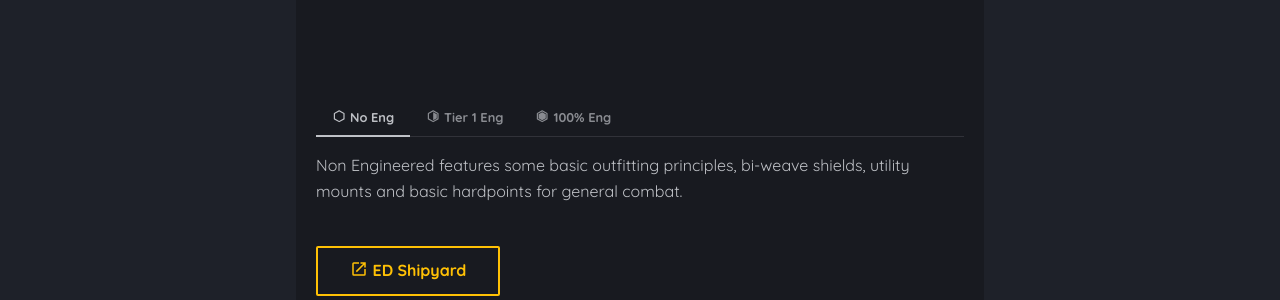
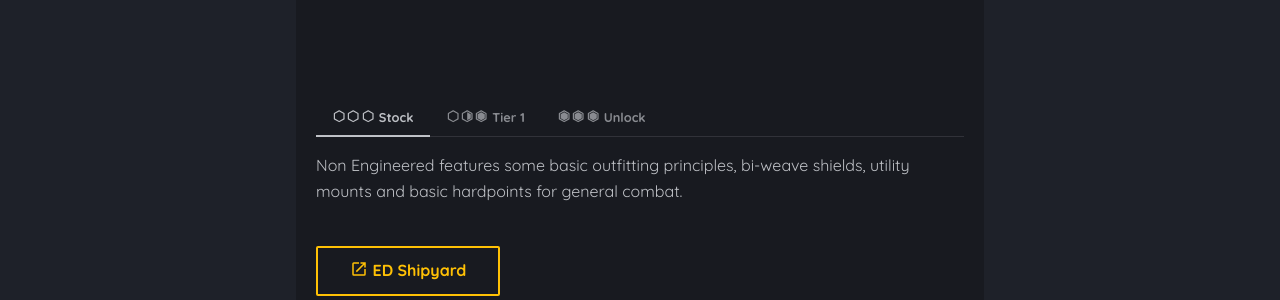
Before and after one commit to EDHandbook/EDHandbook, an MkDocs documentation site: the page built from docs/shipyard/pve-combat.md, in a window 1280 px wide and 900 px high, scrolled down 1425 px. Shown: the part 429-729 px from the top of the window. Built offline with MkDocs 1.6.1 and Material for MkDocs 9.7.7, drawn with Linux system fonts in a browser that asks for light colours.

```diff
--- a/docs/shipyard/pve-combat.md
+++ b/docs/shipyard/pve-combat.md
@@ -73,23 +73,25 @@ This would be a short description about the build
 
 <div class="build-card" markdown>
 
+
+
 ### Federal Assault Ship Layout 2
 
 ![FederalAssaultShip](../assets/shipsvg/Assault Ship.svg)
 
-=== ":material-hexagon-outline: No Eng"
+=== ":material-hexagon-outline::material-hexagon-outline::material-hexagon-outline: Stock"
 
     Non Engineered features some basic outfitting principles, bi-weave shields, utility mounts and basic hardpoints for general combat. <br></br>
 
     [:material-open-in-new: ED Shipyard](https://edsy.org/#/L=IQ00000H4C0S00,mpUFBG00FBG00,,9p300AAo00AQQ00AeU00Au600B9I00BLo00Bb600,,7TM000720005U0005U00mpU0nG00){ .md-button }
 
-=== ":material-hexagon-slice-3: Tier 1 Eng"
+=== ":material-hexagon-outline::material-hexagon-slice-3::material-hexagon-slice-6: Tier 1"
 
     Partially engineered ship features access to basic tier 1 engineers. These ships are adequate for some light to medium combat activities. <br></br>
 
     [:material-open-in-new: ED Shipyard](https://edsy.org/#/L=IQ00000H4C0S00,mpUFBG00FBG00,,9p300AAo00AQQ00AeU00Au600B9I00BLo00Bb600,,7TM000720005U0005U00mpU0nG00){ .md-button }
 
-=== ":material-hexagon-slice-6: 100% Eng"
+=== ":material-hexagon-slice-6::material-hexagon-slice-6::material-hexagon-slice-6: Unlock"
 
     Fully engineered ships are optimized to bring out the ship's maximum potential. These builds can be unique to their combat activities focus.
 
@@ -112,6 +114,7 @@ This would be a short description about the build
             - [x] Can be exceptionally well built for Threat 4 mission-related signal sources.
             - [ ] May struggle with dealing with higher-threat assassination targets.
 
+
 </div>
 
 
--- a/mkdocs.yml
+++ b/mkdocs.yml
@@ -13,6 +13,11 @@ markdown_extensions:
       line_spans: __span
       pygments_lang_class: true
 
+      # for annotations
+      use_pygments: true
+      noclasses: true
+      pygments_style: default
+
   - pymdownx.superfences:
       custom_fences:
         - name: mermaid
@@ -27,6 +32,9 @@ markdown_extensions:
 
   - pymdownx.tasklist:
       custom_checkbox: true
+
+  - toc:
+      permalink: true
 
   # standalone
   - abbr
@@ -45,9 +53,6 @@ markdown_extensions:
   - pymdownx.keys
   - pymdownx.mark
   - pymdownx.tilde
-  - pymdownx.emoji:
-      emoji_index: !!python/name:material.extensions.emoji.twemoji
-      emoji_generator: !!python/name:material.extensions.emoji.to_svg
 
 plugins:
   - tags
@@ -102,7 +107,7 @@ nav:
     - Welcome: index.md
     - About: about.md
   - Getting Started:
-    - Welcome: intro/welcome.md
+    - intro/welcome.md
     - Horizons: intro/edh.md
     - Odyssey: intro/edo.md
   - Tutorials:
```
Also changed, not shown: docs/intro/edo.md (+3 -0 lines), docs/intro/welcome.md (+1 -1 lines).
